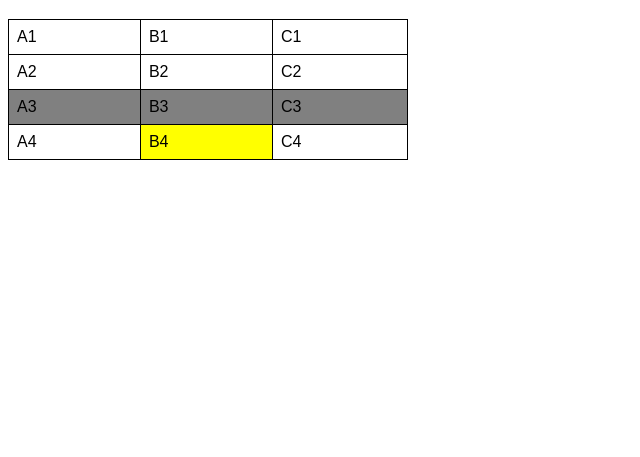
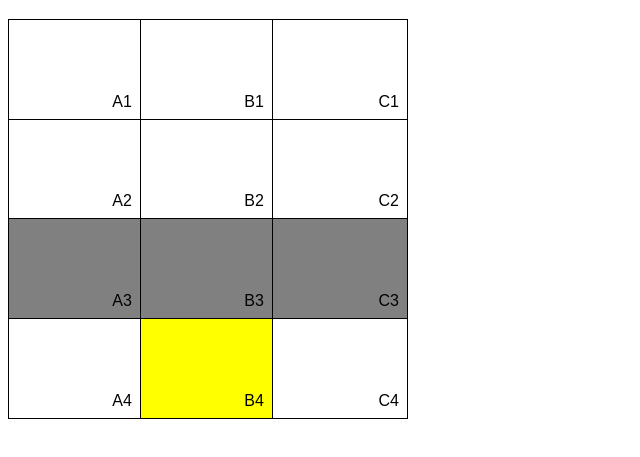
Before and after one commit to Matheus043/html-css, a plain HTML site: page ex023/tabela001.html in a window 1280 px wide. Shown: the part 61-518 px from the top of the page, without its empty margins (0-640 px from the left). Drawn offline with Linux system fonts and the light colour scheme.

Commit message:
Update tabela001.html

```diff
--- a/ex023/tabela001.html
+++ b/ex023/tabela001.html
@@ -10,6 +10,7 @@
         }
         table {
             width: 400px;
+            height: 400px;
             border-collapse: collapse;
 
         }
@@ -20,6 +21,8 @@
         td {
             border:  1px solid black;
             padding: 8px;
+            text-align: right; /* Alinhamento Horizontal */
+            vertical-align: bottom; /* Alinhamento Vertical */
         }
         td.dado {background-color: yellow;}
     </style>
```
